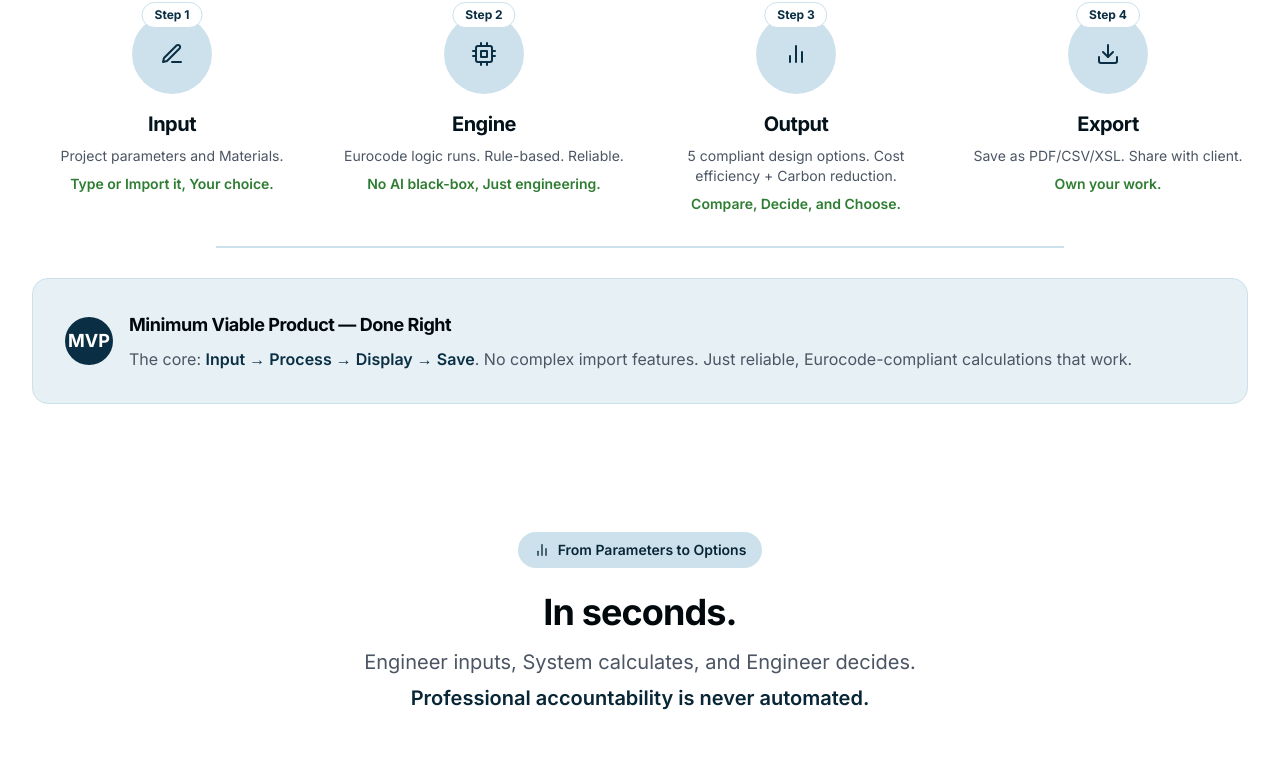
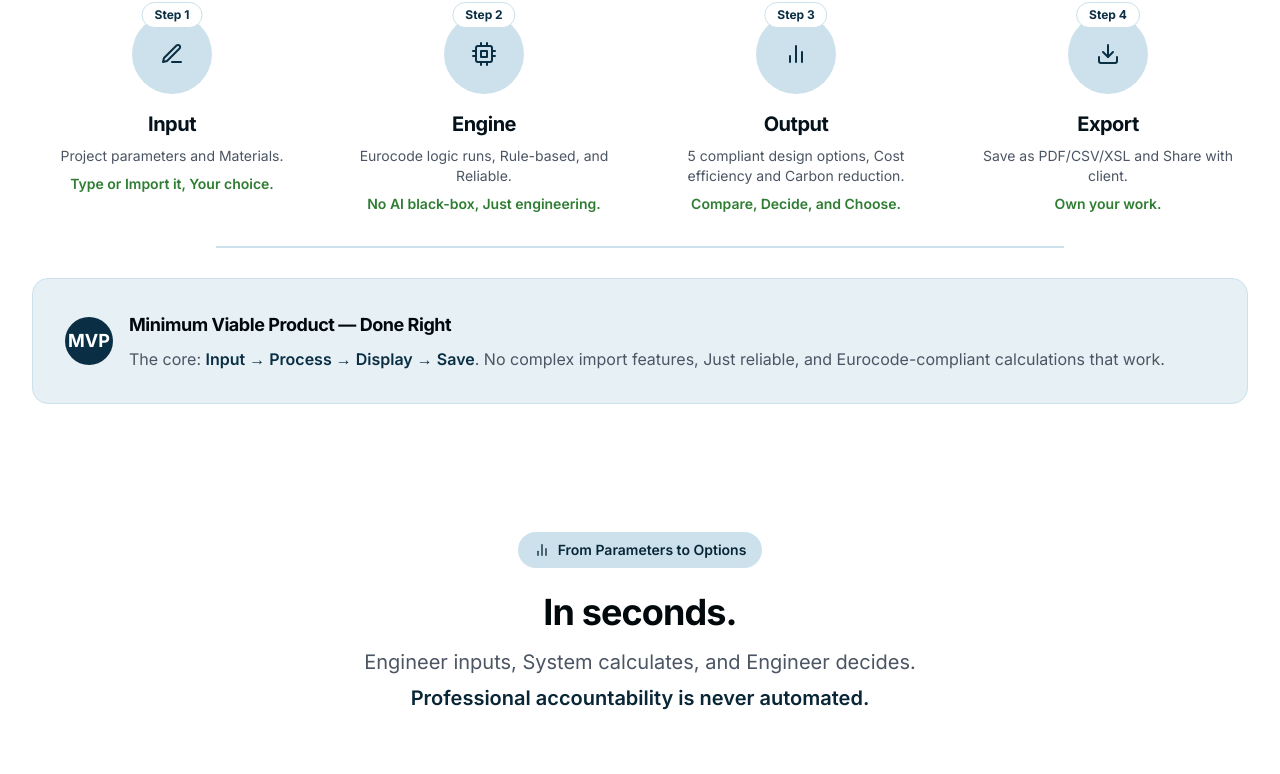
Before and after one commit to UDM2202/Struct-AI, a React (Vite) app: page / in a window 1280 px wide. Shown: the part 1744-2518 px from the top of the page. Built offline with nearby package versions, Linux system fonts and the light colour scheme.

Commit message:
Update landing page with latest improvements

```diff
--- a/src/components/Founder.jsx
+++ b/src/components/Founder.jsx
@@ -44,7 +44,7 @@ const Founder = () => {
             <div>
               <div className="inline-flex items-center space-x-2 bg-[#cce1eb] text-[#082636] px-4 py-2 rounded-full mb-4">
                 <FiAward />
-                <span className="text-sm font-semibold">Built by an engineer. For engineers.</span>
+                <span className="text-sm font-semibold">Built by an engineer, git For engineers.</span>
               </div>
               <h2 className="text-3xl md:text-4xl font-bold text-[#02090d] mb-4">
                 Founder-Led and <span className="text-[#0A2F44]">Engineer-Driven.</span>
--- a/src/components/HowItWorks.jsx
+++ b/src/components/HowItWorks.jsx
@@ -13,21 +13,21 @@ const HowItWorks = () => {
     {
       icon: <FiCpu className="text-2xl" />,
       title: "Engine",
-      description: "Eurocode logic runs. Rule-based. Reliable.",
+      description: "Eurocode logic runs, Rule-based, and Reliable.",
       details: "No AI black-box, Just engineering.",
       color: "primary"
     },
     {
       icon: <FiBarChart2 className="text-2xl" />,
       title: "Output",
-      description: "5 compliant design options. Cost efficiency + Carbon reduction.",
+      description: "5 compliant design options, Cost efficiency and Carbon reduction.",
       details: "Compare,  Decide, and Choose.",
       color: "accent"
     },
     {
       icon: <FiDownload className="text-2xl" />,
       title: "Export",
-      description: "Save as PDF/CSV/XSL. Share with client.",
+      description: "Save as PDF/CSV/XSL and Share with client.",
       details: "Own your work.",
       color: "primary"
     }
@@ -97,7 +97,7 @@ const HowItWorks = () => {
               <h4 className="text-lg font-bold text-[#02090d] mb-2">Minimum Viable Product — Done Right</h4>
               <p className="text-[#4b5563]">
                 The core: <span className="font-semibold text-[#0A2F44]">Input → Process → Display → Save</span>.
-                No complex import features. Just reliable, Eurocode-compliant calculations that work.
+                No complex import features, Just reliable, and Eurocode-compliant calculations that work.
               </p>
             </div>
           </div>
```
